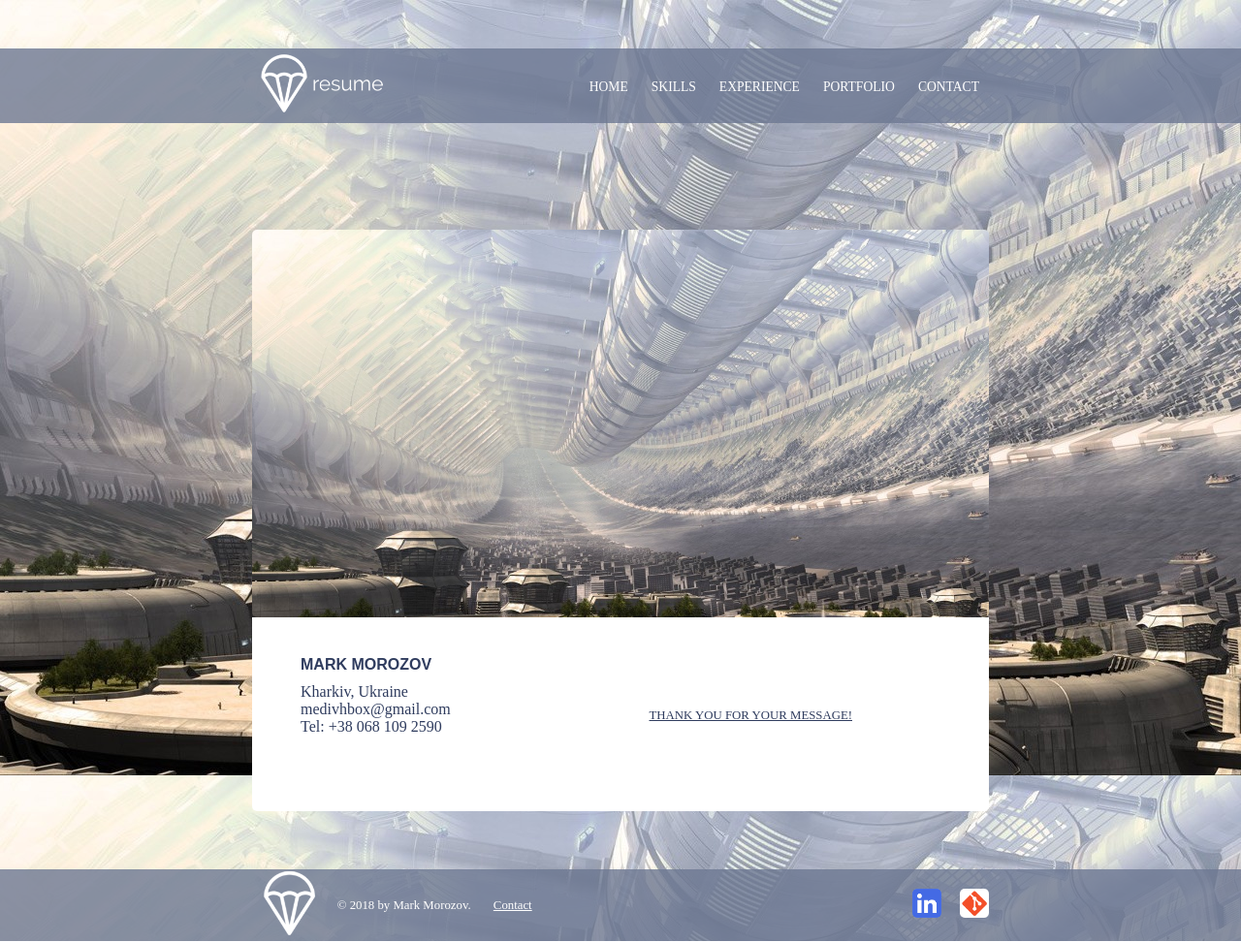
After one commit to SeriousMarc/resume, a Django app: page /contact/success/ in a window 1280 px wide. The commit adds this page. Shown: the whole page at 97% size. Run offline with Django 3.2, Linux system fonts and the light colour scheme.

Commit message:
version 1.0: finished styles, contact form

```diff
--- a/assets/styles.css
+++ b/assets/styles.css
@@ -35,6 +35,7 @@ body {
   grid-gap: 50px;
   color: white;
   margin-top:50px;
+  overflow-x:hidden;
 }
 
 header, footer {
@@ -82,6 +83,23 @@ main {
   width: 760px;
   margin: auto;
   padding: 10px;
+}
+
+.content {
+	position: relative;
+	left: 0;
+	-webkit-animation: mymove 5s infinite;
+	animation: mymove 1.5s 1;
+}
+
+@-webkit-keyframes mymove {
+  0% {left: 500px;}
+  50% {left: 0;}
+}
+
+@keyframes mymove {
+  0% {left: 500px;}
+  50% {left: 0;}
 }
 
 footer {
@@ -135,6 +153,9 @@ footer .footer-nav li a img {
 }
 
 /* homepage styling */
+.content {
+	margin-top: 50px;
+}
 body .content .homepage-content {
   margin: auto;
   font-size: 20px;
@@ -271,7 +316,7 @@ hr.style2 {
 .contact-content .site-form {
   border: 1px solid white;
   border-radius: 5px;
-  padding: 10px 50px;
+  padding: 20px;
   background: white;
   position: absolute;
   bottom: 0px;
@@ -322,4 +369,17 @@ hr.style2 {
 .contact-bot-block .contact-info p{
   text-align: left
 }
-/* hello */
+
+.site-form {
+	background: black;
+}
+.site-form .success a {
+	display: block;
+	position: relative;
+	bottom: 70px;
+	right: 100px;
+	margin: auto;
+	color: #2f3c5e;
+	text-transform: uppercase;
+	font-size: 0.8em;
+}
--- /dev/null
+++ b/contact/templates/contact/success.html
@@ -0,0 +1,17 @@
+{% extends 'base_layout.html'%}
+{% block content %}
+  <div class="contact-content">
+    <div class="contact-top-block"><img src="" alt=""></div>
+    <div class="contact-bot-block">
+      <div class="contact-info">
+        <h3>Mark Morozov</h3>
+        <p>Kharkiv, Ukraine</p>
+        <p>medivhbox@gmail.com</p>
+        <p>Tel: +38 068 109 2590</p>
+      </div>
+      <div class="site-form">
+        <div class="success"><a href="{% url 'home' %}">Thank you for your message!</a></div>
+      </div>
+    </div>
+  </div>
+{% endblock %}
--- a/contact/urls.py
+++ b/contact/urls.py
@@ -5,4 +5,5 @@ app_name = 'contact'
 
 urlpatterns = [
     path('', views.contact, name='contact_home'),
+    path('success/', views.success, name='contact_success'),
 ]
--- a/contact/views.py
+++ b/contact/views.py
@@ -16,5 +16,8 @@ def contact(request):
                 send_mail(subject, message, from_email, ['medivhbox@gmail.com'])
             except BadHeaderError:
                 return HttpResponse('Invalid header found.')
-            return HttpResponse('Success')
+            return redirect('contact:contact_success')
     return render(request, 'contact/contact.html', {'form':form})
+
+def success(request):
+    return render(request, 'contact/success.html')
--- a/resume/urls.py
+++ b/resume/urls.py
@@ -1,9 +1,9 @@
 from django.contrib import admin
 from django.urls import path, include
-from . import views
 from django.contrib.staticfiles.urls import staticfiles_urlpatterns
 from django.conf.urls.static import static
 from django.conf import settings
+from . import views
 
 urlpatterns = [
     path('admin/', admin.site.urls),
--- a/resume/views.py
+++ b/resume/views.py
@@ -1,5 +1,6 @@
 from django.http import HttpResponse
 from django.shortcuts import render
+from django.conf import settings
 
 def homepage(request):
-    return render(request, 'homepage.html')
+    return render(request, 'homepage.html', {'MEDIA_URL':settings.MEDIA_URL})
--- a/templates/homepage.html
+++ b/templates/homepage.html
@@ -7,5 +7,6 @@
       <p>I'm beginner Web Developer. And this is my space!</p>
       <hr class="style1">
       <hr class="style2">
+      <a href="{{ MEDIA_URL }}{{ 'resume-en.pdf' }}" class="buttonDownload" target="_blank">PDF Resume</a>
   </div>
 {% endblock %}
```
Also changed, not shown: other parts of assets/styles.css (+28 -2 lines), assets/pdf-logo.png (added), db.sqlite3, 1 other file.
